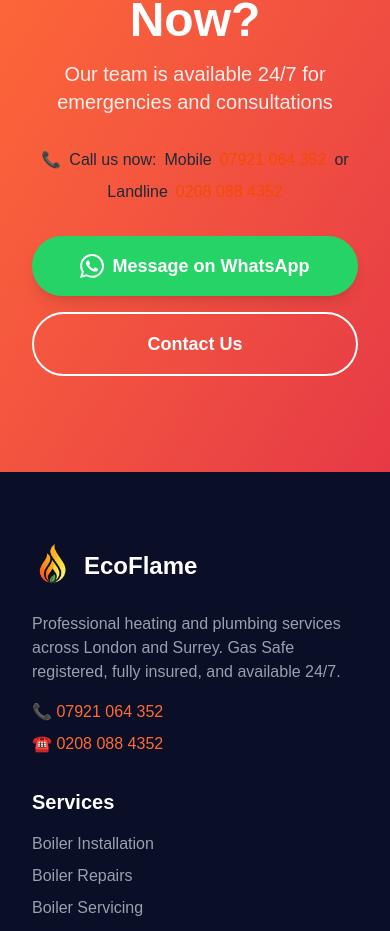
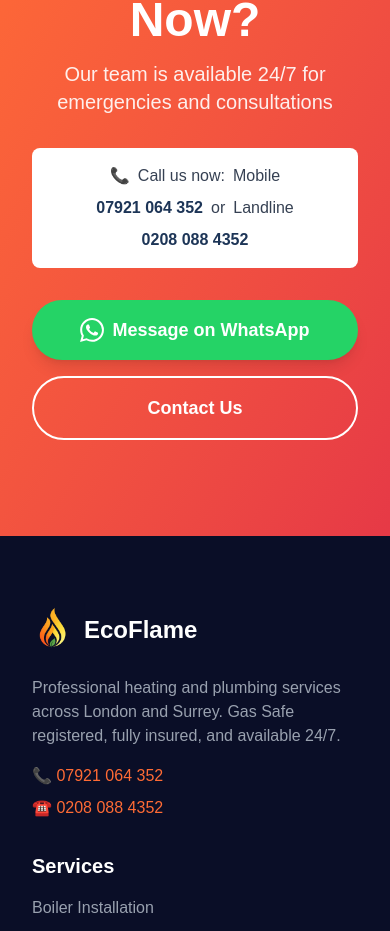
Before and after one commit to PatchLore/ecoflame-webapp, a Next.js app: page / in a window 390 px wide. Shown: the part 7645-8576 px from the top of the page. Built offline with nearby package versions, Linux system fonts and the light colour scheme.

Commit message:
Contact section: wrap callout in white card; change phone links to dark blue brand color (#1D3557) for readability

```diff
--- a/src/app/page.tsx
+++ b/src/app/page.tsx
@@ -219,15 +219,17 @@ export default function HomePage() {
         <div className="max-w-[800px] mx-auto">
           <h2 className="text-5xl font-bold text-white mb-4">Need Help Now?</h2>
           <p className="text-xl text-white/90 mb-8">Our team is available 24/7 for emergencies and consultations</p>
-          <p className="mb-8 flex flex-wrap items-center justify-center gap-2 text-gray-800 font-medium">
+          <div className="mb-8 bg-white rounded-lg px-6 py-4 inline-block">
+            <p className="flex flex-wrap items-center justify-center gap-2 text-gray-700 font-medium">
               <span>📞</span>
               <span>Call us now:</span>
               <span>Mobile</span>
-            <a href="tel:07921064352" className="text-orange-600 hover:underline">07921 064 352</a>
+              <a href="tel:07921064352" className="text-[#1D3557] hover:underline font-semibold">07921 064 352</a>
               <span>or</span>
               <span>Landline</span>
-            <a href="tel:02080884352" className="text-orange-600 hover:underline">0208 088 4352</a>
+              <a href="tel:02080884352" className="text-[#1D3557] hover:underline font-semibold">0208 088 4352</a>
             </p>
+          </div>
           <div className="flex flex-col sm:flex-row gap-4 justify-center">
             <a
               href="https://wa.me/447921064352?text=Hi%20I%27m%20interested%20in%20getting%20a%20quote"
```
Lines whose indentation alone changed are shown as unchanged.
